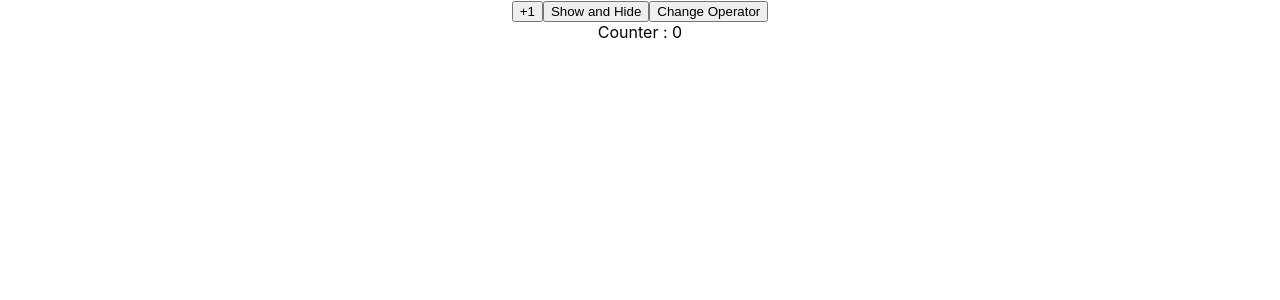
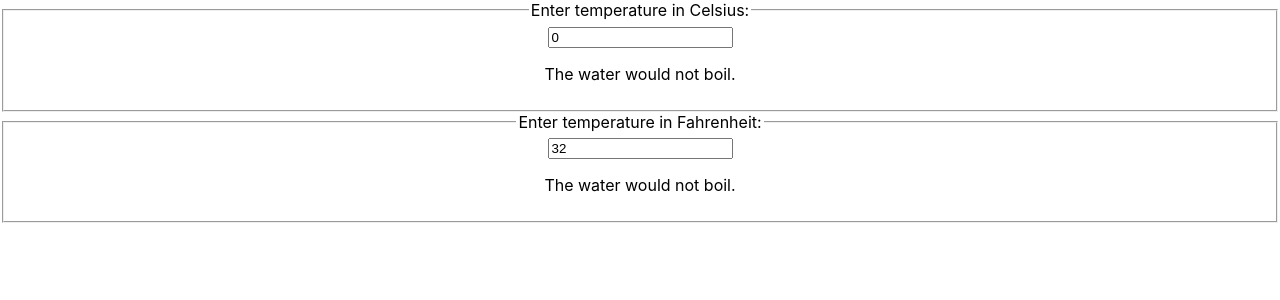
Before and after one commit to bbung95/react-example, a React (Create React App) app in the folder my-app/: page / in a window 1280 px wide. Shown: the top 300 px of the page. Built offline with nearby package versions, Linux system fonts and the light colour scheme.

Commit message:
feat : react-example state-끌어올리기
섭씨, 화씨 state 끌어올리기 예제

```diff
--- a/my-app/src/App.js
+++ b/my-app/src/App.js
@@ -1,7 +1,10 @@
 import { useState } from "react";
-import Header from "./components/Header";
-import Welcome from "./components/Welcome";
-import Counter from "./components/Counter";
+// import Header from "./components/Header";
+// import Welcome from "./components/Welcome";
+// import Counter from "./components/Counter";
+
+import Calculator from "./components/state/Calculator";
+
 import "./App.css";
 
 function App() {
@@ -13,7 +16,8 @@
             <Header message={message} />
             {message === "bbung" && "hello"}
             <Welcome firstName="bbung" lastName="95" withImg={true}></Welcome> */}
-            <Counter></Counter>
+            {/* <Counter></Counter> */}
+            <Calculator />
         </div>
     );
 }
--- /dev/null
+++ b/my-app/src/components/state/BoilingVerdict.js
@@ -0,0 +1,17 @@
+import React from "react";
+
+export default function BoilingVerdict(props) {
+  // 섭씨
+  if (props.scale === "c") {
+    if (props.temperature >= 100) {
+      return <p>The water would boil.</p>;
+    }
+    return <p>The water would not boil.</p>;
+  }
+
+  // 화씨
+  if (props.temperature >= 212) {
+    return <p>The water would boil.</p>;
+  }
+  return <p>The water would not boil.</p>;
+}
--- /dev/null
+++ b/my-app/src/components/state/Calculator.js
@@ -0,0 +1,44 @@
+import React, { useState } from "react";
+import TemperatureInput from "./TemperatureInput";
+
+export default function Calculator() {
+    const [state, setState] = useState({
+        scale: "c",
+        temperature: 0,
+    });
+
+    const onChangeTemperature = (obj) => {
+        setState({ ...state, scale: obj.scale, temperature: obj.temperature });
+    };
+
+    const toCelsius = (fahrenheit) => {
+        return ((fahrenheit - 32) * 5) / 9;
+    };
+
+    const toFahrenheit = (celsius) => {
+        return (celsius * 9) / 5 + 32;
+    };
+
+    const tryConvert = (temperature, convert) => {
+        const input = parseFloat(temperature);
+        if (Number.isNaN(input)) {
+            return "";
+        }
+        const output = convert(input);
+        const rounded = Math.round(output * 1000) / 1000;
+
+        return rounded.toString();
+    };
+
+    const { scale, temperature } = state;
+
+    const celsius = scale === "f" ? tryConvert(state.temperature, toCelsius) : temperature;
+    const fahrenheit = scale === "c" ? tryConvert(state.temperature, toFahrenheit) : temperature;
+
+    return (
+        <>
+            <TemperatureInput scale={"c"} temperature={celsius} handlerTemperatureOnChange={onChangeTemperature} />
+            <TemperatureInput scale={"f"} temperature={fahrenheit} handlerTemperatureOnChange={onChangeTemperature} />
+        </>
+    );
+}
--- /dev/null
+++ b/my-app/src/components/state/TemperatureInput.js
@@ -0,0 +1,26 @@
+import React from "react";
+import BoilingVerdict from "./BoilingVerdict";
+
+const scaleNames = {
+    c: "Celsius", // 섭씨
+    f: "Fahrenheit", // 화씨
+};
+
+export default function TemperatureInput(props) {
+    function handleChange(e) {
+        props.handlerTemperatureOnChange({
+            scale: props.scale,
+            temperature: e.target.value,
+        });
+    }
+
+    const scale = scaleNames[props.scale];
+
+    return (
+        <fieldset>
+            <legend>Enter temperature in {scale}:</legend>
+            <input value={props.temperature} onChange={handleChange} />
+            <BoilingVerdict scale={props.scale} temperature={parseFloat(props.temperature)} />
+        </fieldset>
+    );
+}
```
